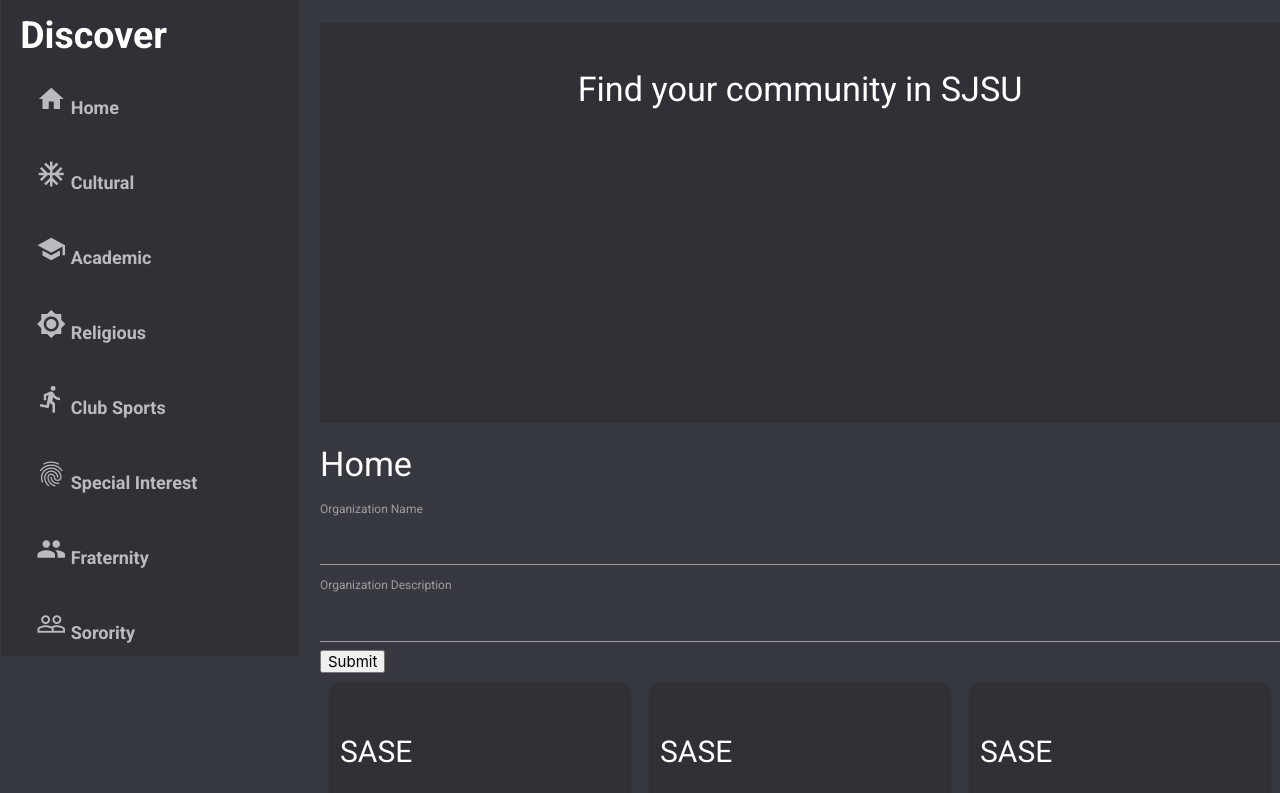
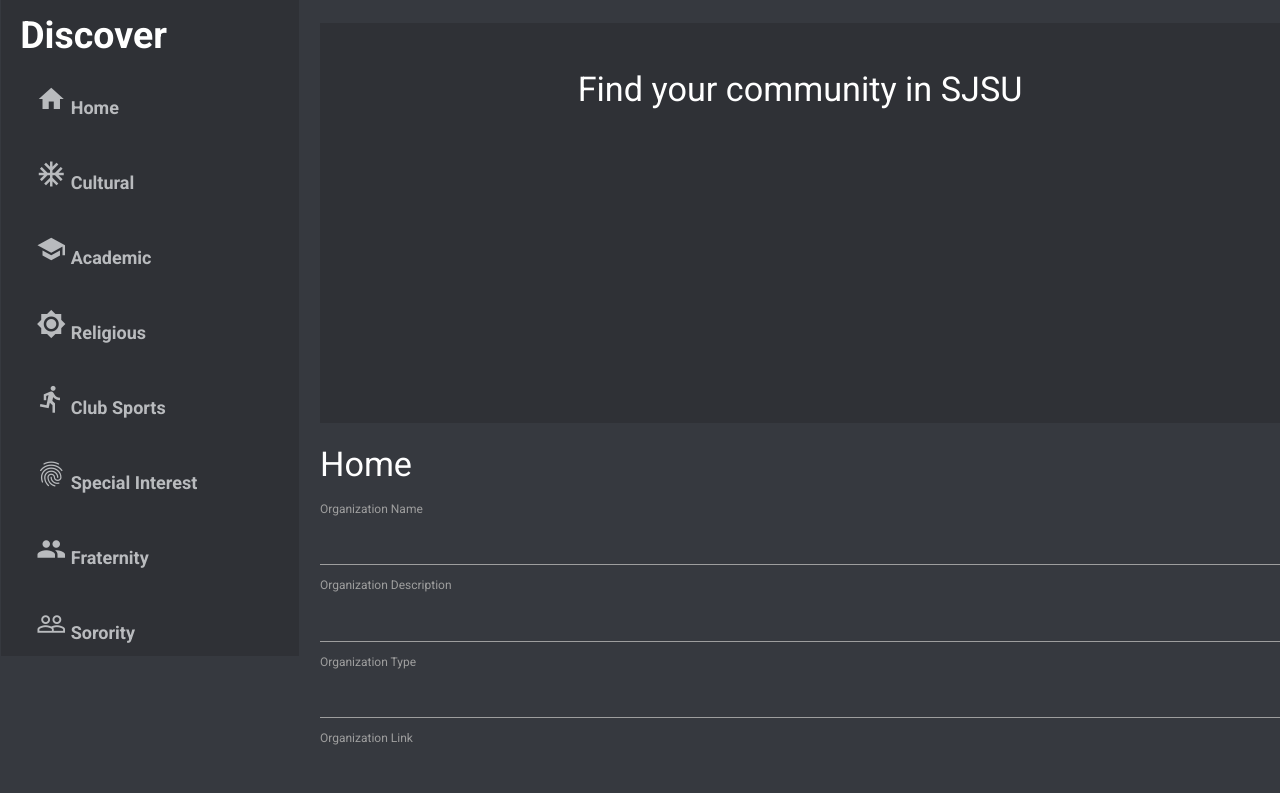
Before and after one commit to aibarrola/DiscordUniversityExplore, a React (Create React App) app: page / in a window 1280 px wide. Shown: the top 793 px of the page. Built offline with nearby package versions, Linux system fonts and the light colour scheme.

Commit message:
added orglink and orgtype

```diff
--- a/src/components/Card/card.js
+++ b/src/components/Card/card.js
@@ -1,11 +1,13 @@
 import React from 'react'
 import './card.css'
 
-function Card({orgName, orgDesc}){
+function Card({orgName, orgDesc, orgLink}){
     return(
         <div className="card">
+
             <h1 className="cardTitle"> {orgName} </h1>
             <h4 className="cardDesc"> {orgDesc}</h4>
+            <p> {orgLink} </p>
         </div>
     )
 }
--- a/src/components/Main.js
+++ b/src/components/Main.js
@@ -3,17 +3,23 @@ import Home from '../components/pages/Home';
 import Card from '../components/Card/card'
 import '../components/Card/card.css'
 
-let organizations = [{ orgName: "SASE", orgDesc: "This is SASE" },
-{ orgName: "SASE", orgDesc: "This is SASE" },
-{ orgName: "SASE", orgDesc: "This is SASE" },
-{ orgName: "SASE", orgDesc: "This is SASE" }]
+let organizations = [
+    { orgName: "SASE", orgDesc: "This is Prepares Asian heritage scientists and engineers for success in the business world." },
+    { orgName: "ACM SIGGRAPH", orgDesc: "Formed out of a need to represent students with an interest in computer graphicsE" },
+    { orgName: "HopLite", orgDesc: "Practice Leetcode" },
+    { orgName: "SASE", orgDesc: "This is Prepares Asian heritage scientists and engineers for success in the business world." },
+    { orgName: "ACM SIGGRAPH", orgDesc: "Formed out of a need to represent students with an interest in computer graphicsE" },
+    { orgName: "HopLite", orgDesc: "Practice Leetcode" }
+]
 
 function Main({ page }) {
 
 
     const initialOrgData = Object.freeze({
         orgName: "",
-        orgDesc: ""
+        orgDesc: "",
+        orgType: "",
+        orgLink: ""
     });
 
     const [formData, updateFormData] = React.useState(initialOrgData);
@@ -47,7 +53,7 @@ function Main({ page }) {
 
     function toCard(org) {
         return (
-            <Card orgName={org.orgName} orgDesc={org.orgDesc} />
+            <Card orgName={org.orgName} orgDesc={org.orgDesc} orgLink={org.orgLink} />
         )
     }
 
@@ -98,12 +104,22 @@ function Main({ page }) {
             <>
                 <label>
                     Organization Name
- <input name="orgName" onChange={handleChange} />
+                <input name="orgName" onChange={handleChange} />
                 </label>
                 <br />
                 <label>
                     Organization Description
- <input name="orgDesc" onChange={handleChange} />
+                <input name="orgDesc" onChange={handleChange} />
+                </label>
+                <br />
+                <label>
+                    Organization Type
+                <input name="orgType" onChange={handleChange} />
+                </label>
+                <br />
+                <label>
+                    Organization Link
+                <input name="orgLink" onChange={handleChange} />
                 </label>
                 <br />
                 <button onClick={() => addCard(formData)}>Submit</button>
```
Also changed, not shown: 1 other file (tests, documents, lock files or other folders).
